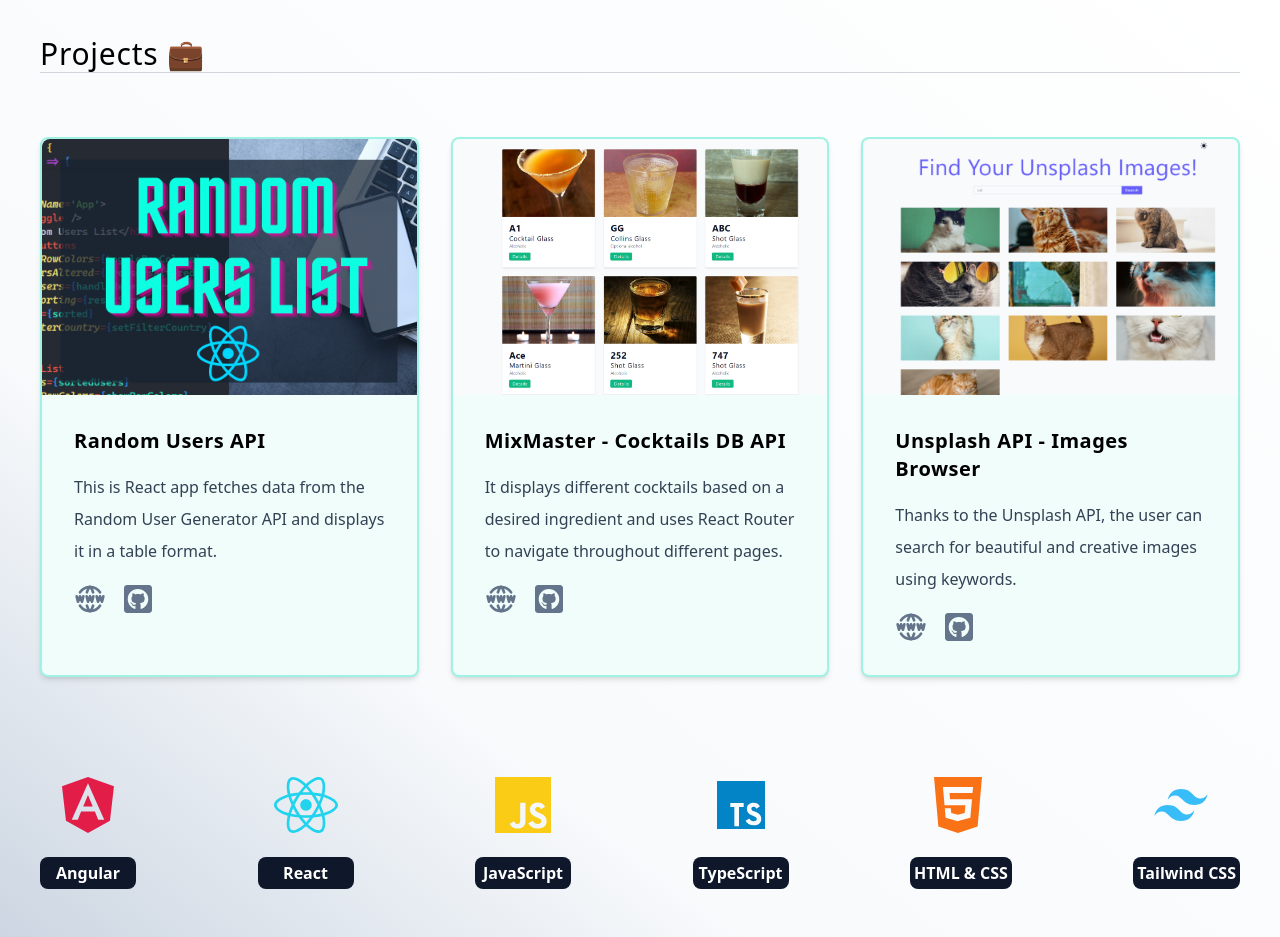
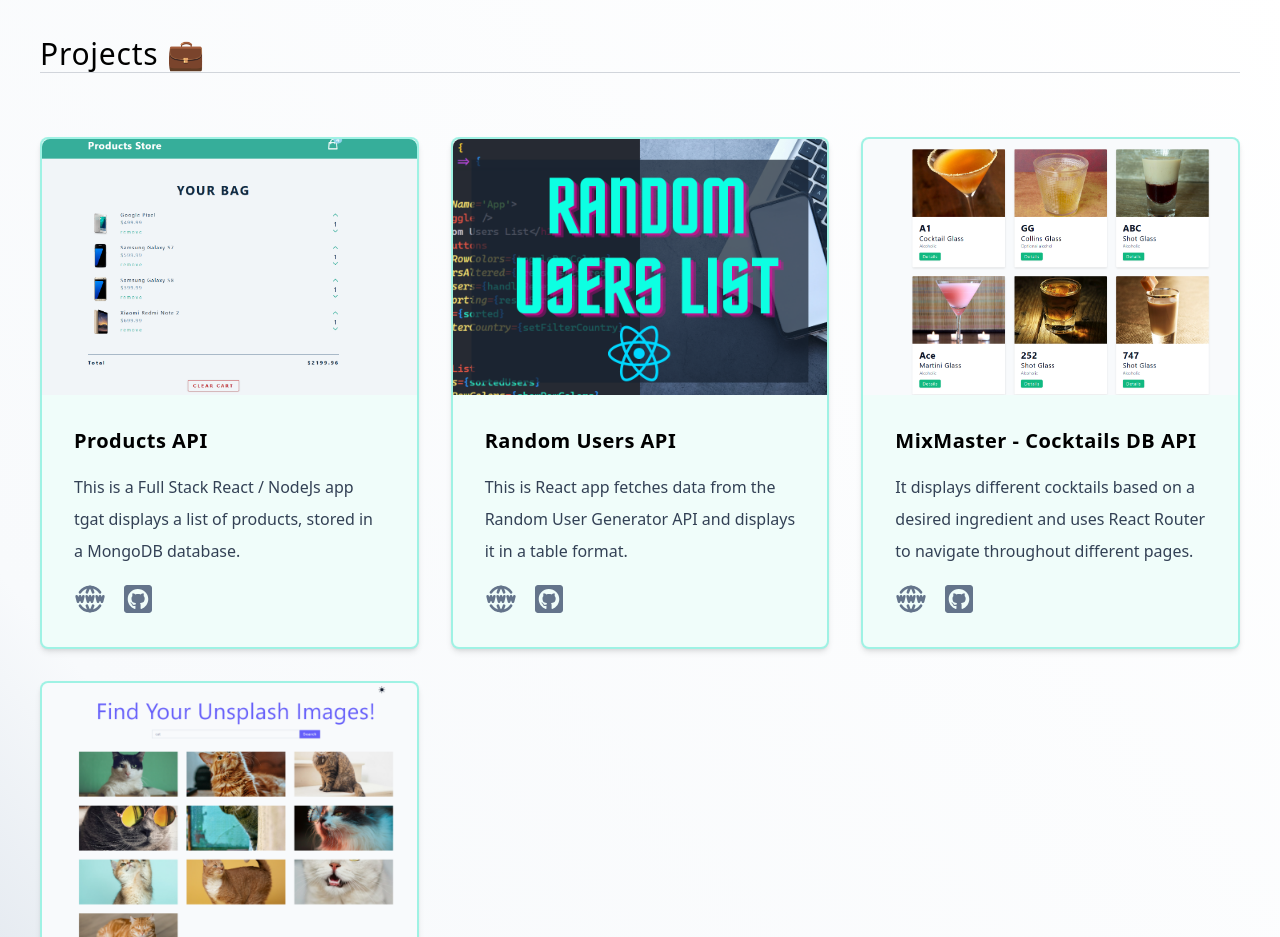
Before and after one commit to Charly-Wolf/portfolio, a React (Vite) app: page / in a window 1280 px wide. Shown: the part 780-1717 px from the top of the page. Built offline with nearby package versions, Linux system fonts and the light colour scheme.

Commit message:
Added Products API projects

```diff
--- a/src/data.jsx
+++ b/src/data.jsx
@@ -5,6 +5,7 @@ import { mdiLanguageTypescript, mdiTailwind } from '@mdi/js'
 import imgRandomUsersList from './assets/1 - Random user List.png'
 import imgMixMaster from './assets/01 - MixMaster.png'
 import imgUnsplash from './assets/02 - Unsplash.png'
+import imgProductsAPI from './assets/03 - ProductsAPI.png'
 
 export const links = [
   { id: nanoid(), href: '#projects', text: 'projects' },
@@ -63,6 +64,14 @@ export const skills = [
 export const projects = [
   {
     id: nanoid(),
+    img: imgProductsAPI,
+    url: 'https://products-react-redux-node.netlify.app/',
+    github: 'https://github.com/Charly-Wolf/products-frontend',
+    title: 'Products API',
+    text: 'This is a Full Stack React / NodeJs app tgat displays a list of products, stored in a MongoDB database.',
+  },
+  {
+    id: nanoid(),
     img: imgRandomUsersList,
     url: 'https://react-random-users-list.netlify.app/',
     github: 'https://github.com/Charly-Wolf/random_users_list',
```
Also changed, not shown: src/assets/03 - ProductsAPI.png (added).
